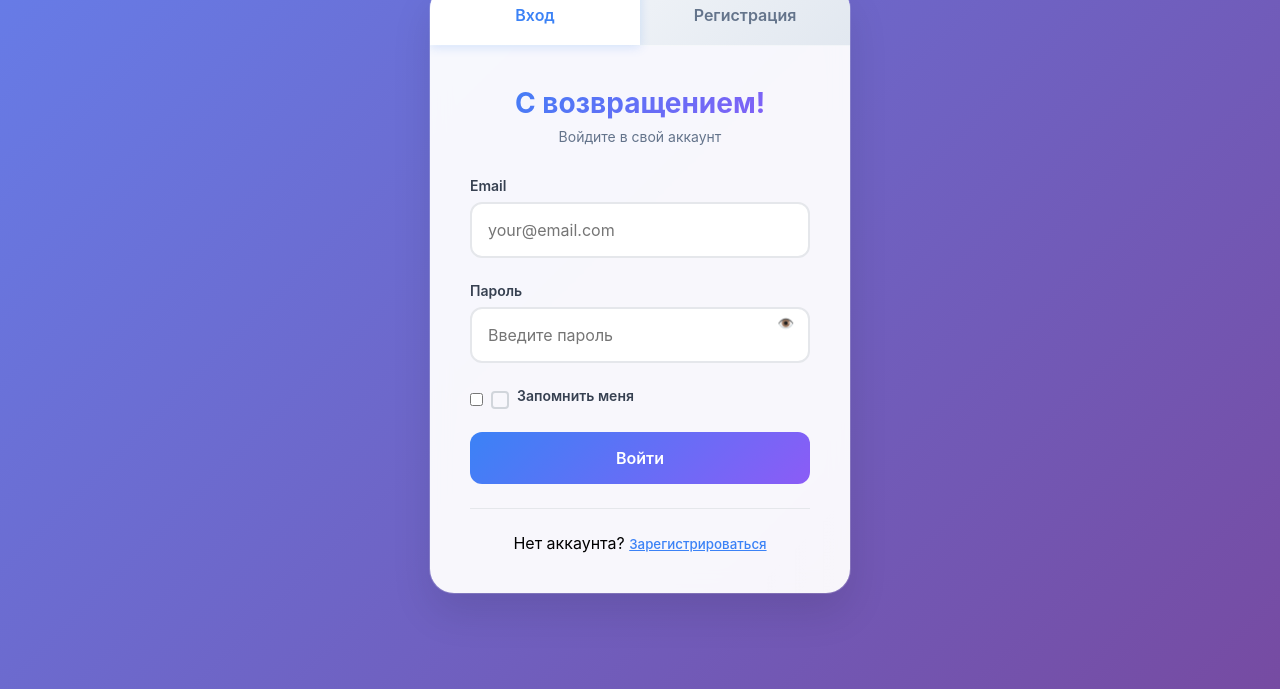
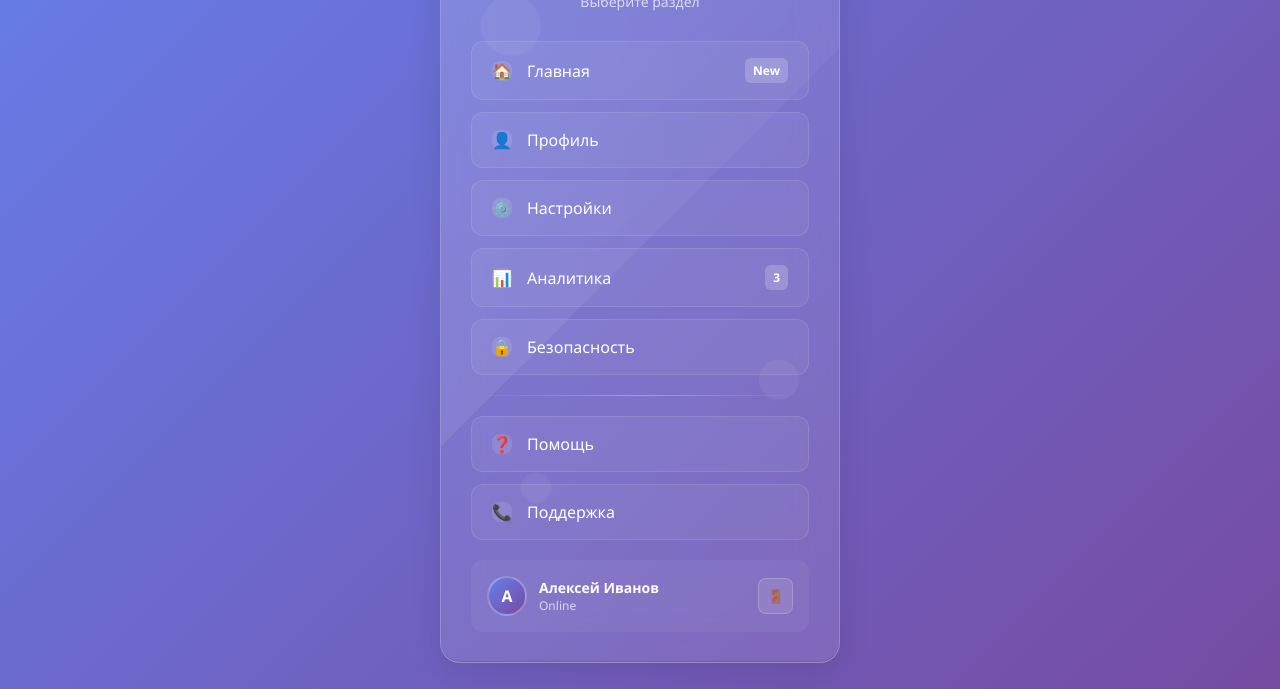
Before and after one commit to TwoAnimations/MainWebsite, a plain HTML site: page index.html in a window 1280 px wide. Shown: the part 111-800 px from the top of the page. Drawn offline with Linux system fonts and the light colour scheme.

Commit message:
Update index.html

```diff
--- a/index.html
+++ b/index.html
@@ -3,14 +3,13 @@
 <head>
     <meta charset="UTF-8">
     <meta name="viewport" content="width=device-width, initial-scale=1.0">
-    <title>Мой уникальный дизайн</title>
+    <title>Меню - Жидкое стекло</title>
     <style>
-        /* === ОСНОВНЫЕ СТИЛИ === */
         * {
             margin: 0;
             padding: 0;
             box-sizing: border-box;
-            font-family: 'Inter', 'Segoe UI', sans-serif;
+            font-family: 'Segoe UI', system-ui, sans-serif;
         }
 
         body {
@@ -22,105 +21,241 @@
             padding: 20px;
         }
 
-        /* === КОНТЕЙНЕР ФОРМЫ === */
-        .form-wrapper {
-            background: rgba(255, 255, 255, 0.95);
-            backdrop-filter: blur(10px);
-            border-radius: 24px;
+        /* Контейнер меню в стиле жидкого стекла */
+        .glass-menu {
+            background: rgba(255, 255, 255, 0.1);
+            backdrop-filter: blur(20px);
+            -webkit-backdrop-filter: blur(20px);
+            border-radius: 20px;
+            border: 1px solid rgba(255, 255, 255, 0.2);
             box-shadow:
-                0 20px 40px rgba(0, 0, 0, 0.1),
-                0 0 0 1px rgba(255, 255, 255, 0.2);
+                0 8px 32px rgba(0, 0, 0, 0.1),
+                inset 0 1px 0 rgba(255, 255, 255, 0.2),
+                inset 0 -1px 0 rgba(0, 0, 0, 0.1);
+            padding: 30px;
             width: 100%;
-            max-width: 420px;
+            max-width: 400px;
+            position: relative;
             overflow: hidden;
-            position: relative;
         }
 
-        /* Декоративные элементы */
-        .form-wrapper::before {
+        /* Эффект жидких волн */
+        .glass-menu::before {
             content: '';
             position: absolute;
             top: -50%;
             left: -50%;
             width: 200%;
             height: 200%;
-            background: linear-gradient(45deg, transparent, rgba(255,255,255,0.1), transparent);
+            background: linear-gradient(
+                45deg,
+                transparent,
+                rgba(255, 255, 255, 0.1),
+                rgba(255, 255, 255, 0.05),
+                transparent
+            );
             transform: rotate(45deg);
-            animation: shine 3s infinite;
+            animation: liquidFlow 6s ease-in-out infinite;
+            z-index: 0;
         }
 
-        @keyframes shine {
-            0% { transform: rotate(45deg) translateX(-100%); }
-            100% { transform: rotate(45deg) translateX(100%); }
+        @keyframes liquidFlow {
+            0%, 100% {
+                transform: rotate(45deg) translateX(-100%);
+            }
+            50% {
+                transform: rotate(45deg) translateX(100%);
+            }
         }
 
-        /* === ПЕРЕКЛЮЧАТЕЛЬ ВКЛАДОК === */
-        .tab-switcher {
-            display: flex;
-            background: linear-gradient(135deg, #f8fafc, #e2e8f0);
-            border-bottom: 1px solid rgba(255, 255, 255, 0.5);
+        /* Заголовок меню */
+        .menu-header {
+            text-align: center;
+            margin-bottom: 30px;
             position: relative;
             z-index: 1;
         }
 
-        .tab-toggle {
-            display: none;
+        .menu-title {
+            font-size: 28px;
+            font-weight: 700;
+            background: linear-gradient(135deg, #fff, #e2e8f0);
+            -webkit-background-clip: text;
+            -webkit-text-fill-color: transparent;
+            background-clip: text;
+            margin-bottom: 8px;
         }
 
-        .tab-label {
-            flex: 1;
-            padding: 20px;
-            text-align: center;
-            cursor: pointer;
-            font-weight: 600;
-            color: #64748b;
-            transition: all 0.4s cubic-bezier(0.4, 0, 0.2, 1);
+        .menu-subtitle {
+            color: rgba(255, 255, 255, 0.7);
+            font-size: 14px;
+            font-weight: 400;
+        }
+
+        /* Навигационное меню */
+        .nav-menu {
+            display: flex;
+            flex-direction: column;
+            gap: 12px;
+            position: relative;
+            z-index: 1;
+        }
+
+        /* Пункты меню */
+        .menu-item {
+            display: flex;
+            align-items: center;
+            gap: 15px;
+            padding: 16px 20px;
+            background: rgba(255, 255, 255, 0.05);
+            border: 1px solid rgba(255, 255, 255, 0.1);
+            border-radius: 12px;
+            color: white;
+            text-decoration: none;
+            transition: all 0.3s ease;
             position: relative;
             overflow: hidden;
         }
 
-        .tab-label::before {
+        .menu-item::before {
             content: '';
             position: absolute;
             top: 0;
             left: -100%;
             width: 100%;
             height: 100%;
-            background: linear-gradient(90deg, transparent, rgba(59, 130, 246, 0.1), transparent);
-            transition: left 0.5s;
+            background: linear-gradient(
+                90deg,
+                transparent,
+                rgba(255, 255, 255, 0.1),
+                transparent
+            );
+            transition: left 0.5s ease;
         }
 
-        .tab-label:hover::before {
+        .menu-item:hover::before {
             left: 100%;
         }
 
-        .tab-label:hover {
-            background: rgba(255, 255, 255, 0.5);
-            color: #334155;
-            transform: translateY(-1px);
+        .menu-item:hover {
+            background: rgba(255, 255, 255, 0.1);
+            border-color: rgba(255, 255, 255, 0.3);
+            transform: translateY(-2px);
+            box-shadow:
+                0 4px 15px rgba(0, 0, 0, 0.2),
+                inset 0 1px 0 rgba(255, 255, 255, 0.2);
         }
 
-        /* Активная вкладка */
-        #login-tab:checked ~ .tab-switcher .tab-label[for="login-tab"],
-        #register-tab:checked ~ .tab-switcher .tab-label[for="register-tab"] {
-            background: white;
-            color: #3b82f6;
-            box-shadow: 0 2px 10px rgba(59, 130, 246, 0.2);
+        /* Иконки меню */
+        .menu-icon {
+            width: 20px;
+            height: 20px;
+            display: flex;
+            align-items: center;
+            justify-content: center;
+            background: rgba(255, 255, 255, 0.1);
+            border-radius: 8px;
+            padding: 8px;
+            transition: all 0.3s ease;
         }
 
-        /* === ФОРМЫ === */
-        .form-container {
-            padding: 40px;
-            display: none;
-            animation: slideIn 0.5s ease-out;
+        .menu-item:hover .menu-icon {
+            background: rgba(255, 255, 255, 0.2);
+            transform: scale(1.1);
+        }
+
+        /* Текст пункта меню */
+        .menu-text {
+            flex: 1;
+            font-weight: 500;
+            font-size: 16px;
+        }
+
+        /* Индикатор активного пункта */
+        .menu-badge {
+            background: rgba(255, 255, 255, 0.2);
+            padding: 4px 8px;
+            border-radius: 6px;
+            font-size: 12px;
+            font-weight: 600;
+        }
+
+        /* Разделитель */
+        .menu-divider {
+            height: 1px;
+            background: linear-gradient(
+                90deg,
+                transparent,
+                rgba(255, 255, 255, 0.3),
+                transparent
+            );
+            margin: 20px 0;
             position: relative;
             z-index: 1;
         }
 
-        @keyframes slideIn {
+        /* Профиль пользователя */
+        .user-profile {
+            display: flex;
+            align-items: center;
+            gap: 12px;
+            padding: 16px;
+            background: rgba(255, 255, 255, 0.05);
+            border-radius: 12px;
+            margin-top: 20px;
+            position: relative;
+            z-index: 1;
+        }
+
+        .user-avatar {
+            width: 40px;
+            height: 40px;
+            border-radius: 50%;
+            background: linear-gradient(135deg, #667eea, #764ba2);
+            display: flex;
+            align-items: center;
+            justify-content: center;
+            color: white;
+            font-weight: 600;
+            border: 2px solid rgba(255, 255, 255, 0.3);
+        }
+
+        .user-info {
+            flex: 1;
+        }
+
+        .user-name {
+            color: white;
+            font-weight: 600;
+            font-size: 14px;
+        }
+
+        .user-status {
+            color: rgba(255, 255, 255, 0.7);
+            font-size: 12px;
+        }
+
+        /* Кнопка выхода */
+        .logout-btn {
+            background: rgba(255, 255, 255, 0.1);
+            border: 1px solid rgba(255, 255, 255, 0.2);
+            border-radius: 8px;
+            padding: 8px;
+            color: rgba(255, 255, 255, 0.8);
+            cursor: pointer;
+            transition: all 0.3s ease;
+        }
+
+        .logout-btn:hover {
+            background: rgba(255, 255, 255, 0.2);
+            color: white;
+        }
+
+        /* Анимация появления */
+        @keyframes slideInUp {
             from {
                 opacity: 0;
-                transform: translateY(20px);
+                transform: translateY(30px);
             }
             to {
                 opacity: 1;
@@ -128,302 +263,180 @@
             }
         }
 
-        #login-tab:checked ~ #login-form,
-        #register-tab:checked ~ #register-form {
-            display: block;
-        }
-
-        /* Заголовок формы */
-        .form-title {
-            font-size: 28px;
-            font-weight: 700;
-            text-align: center;
-            margin-bottom: 8px;
-            background: linear-gradient(135deg, #3b82f6, #8b5cf6);
-            -webkit-background-clip: text;
-            -webkit-text-fill-color: transparent;
-            background-clip: text;
-        }
-
-        .form-subtitle {
-            text-align: center;
-            color: #64748b;
-            margin-bottom: 32px;
-            font-size: 14px;
-        }
-
-        /* Группы полей ввода */
-        .input-group {
-            margin-bottom: 24px;
-            position: relative;
-        }
-
-        .input-label {
-            display: block;
-            margin-bottom: 8px;
-            font-weight: 600;
-            color: #374151;
-            font-size: 14px;
-        }
-
-        .form-input {
-            width: 100%;
-            padding: 16px;
-            border: 2px solid #e5e7eb;
-            border-radius: 12px;
-            font-size: 16px;
-            transition: all 0.3s ease;
-            background: white;
-            position: relative;
-            z-index: 1;
-        }
-
-        .form-input:focus {
-            outline: none;
-            border-color: #3b82f6;
-            box-shadow: 0 0 0 4px rgba(59, 130, 246, 0.1);
-            transform: translateY(-2px);
-        }
-
-        /* Иконки в полях ввода */
-        .input-icon {
-            position: absolute;
-            right: 16px;
-            top: 50%;
-            transform: translateY(-50%);
-            color: #9ca3af;
-            z-index: 2;
-        }
-
-        /* Кнопки */
-        .submit-btn {
-            width: 100%;
-            padding: 16px;
-            background: linear-gradient(135deg, #3b82f6, #8b5cf6);
-            color: white;
-            border: none;
-            border-radius: 12px;
-            font-size: 16px;
-            font-weight: 600;
-            cursor: pointer;
-            transition: all 0.3s ease;
-            position: relative;
-            overflow: hidden;
-        }
-
-        .submit-btn::before {
-            content: '';
-            position: absolute;
-            top: 0;
-            left: -100%;
-            width: 100%;
-            height: 100%;
-            background: linear-gradient(90deg, transparent, rgba(255,255,255,0.2), transparent);
-            transition: left 0.5s;
-        }
-
-        .submit-btn:hover::before {
-            left: 100%;
-        }
-
-        .submit-btn:hover {
-            transform: translateY(-2px);
-            box-shadow: 0 8px 20px rgba(59, 130, 246, 0.3);
-        }
-
-        .submit-btn:active {
-            transform: translateY(0);
-        }
-
-        /* Дополнительные ссылки */
-        .form-footer {
-            text-align: center;
-            margin-top: 24px;
-            padding-top: 24px;
-            border-top: 1px solid #e5e7eb;
-        }
-
-        .footer-link {
-            color: #3b82f6;
-            text-decoration: none;
-            font-weight: 500;
-            transition: color 0.3s ease;
-        }
-
-        .footer-link:hover {
-            color: #1d4ed8;
-            text-decoration: underline;
-        }
-
-        /* Переключатель форм */
-        .switch-form {
-            background: none;
-            border: none;
-            color: #3b82f6;
-            cursor: pointer;
-            font-weight: 500;
-            text-decoration: underline;
+        .glass-menu {
+            animation: slideInUp 0.6s ease-out;
         }
 
         /* Адаптивность */
         @media (max-width: 480px) {
-            .form-container {
-                padding: 30px 24px;
+            .glass-menu {
+                padding: 20px;
+                margin: 10px;
             }
 
-            .form-title {
+            .menu-title {
                 font-size: 24px;
             }
 
-            .tab-label {
-                padding: 16px;
-                font-size: 14px;
+            .menu-item {
+                padding: 14px 16px;
             }
         }
 
-        /* Дополнительные стили для улучшения UX */
-        .password-toggle {
+        /* Дополнительные эффекты */
+        .floating-elements {
             position: absolute;
-            right: 16px;
-            top: 50%;
-            transform: translateY(-50%);
-            background: none;
-            border: none;
-            color: #64748b;
-            cursor: pointer;
-            z-index: 2;
+            top: 0;
+            left: 0;
+            width: 100%;
+            height: 100%;
+            pointer-events: none;
+            z-index: 0;
         }
 
-        .input-hint {
-            font-size: 12px;
-            color: #6b7280;
-            margin-top: 4px;
+        .floating-element {
+            position: absolute;
+            background: rgba(255, 255, 255, 0.05);
+            border-radius: 50%;
+            animation: float 6s ease-in-out infinite;
         }
 
-        /* Кастомный чекбокс */
-        .checkbox-group {
-            display: flex;
-            align-items: center;
-            gap: 8px;
-            margin-bottom: 20px;
+        .floating-element:nth-child(1) {
+            width: 60px;
+            height: 60px;
+            top: 10%;
+            left: 10%;
+            animation-delay: 0s;
         }
 
-        .custom-checkbox {
-            width: 18px;
-            height: 18px;
-            border: 2px solid #d1d5db;
-            border-radius: 4px;
-            position: relative;
-            cursor: pointer;
+        .floating-element:nth-child(2) {
+            width: 40px;
+            height: 40px;
+            top: 60%;
+            right: 10%;
+            animation-delay: 2s;
         }
 
-        .checkbox-input:checked + .custom-checkbox {
-            background: #3b82f6;
-            border-color: #3b82f6;
+        .floating-element:nth-child(3) {
+            width: 30px;
+            height: 30px;
+            bottom: 20%;
+            left: 20%;
+            animation-delay: 4s;
         }
 
-        .checkbox-input:checked + .custom-checkbox::after {
-            content: '✓';
-            position: absolute;
-            color: white;
-            font-size: 12px;
-            top: 50%;
-            left: 50%;
-            transform: translate(-50%, -50%);
+        @keyframes float {
+            0%, 100% {
+                transform: translateY(0) rotate(0deg);
+            }
+            33% {
+                transform: translateY(-20px) rotate(120deg);
+            }
+            66% {
+                transform: translateY(10px) rotate(240deg);
+            }
         }
     </style>
 </head>
 <body>
-    <div class="form-wrapper">
-        <!-- Скрытые переключатели -->
-        <input type="radio" name="form-tab" id="login-tab" class="tab-toggle" checked>
-        <input type="radio" name="form-tab" id="register-tab" class="tab-toggle">
-
-        <!-- Навигация -->
-        <div class="tab-switcher">
-            <label for="login-tab" class="tab-label">Вход</label>
-            <label for="register-tab" class="tab-label">Регистрация</label>
+    <div class="glass-menu">
+        <!-- Плавающие элементы для эффекта глубины -->
+        <div class="floating-elements">
+            <div class="floating-element"></div>
+            <div class="floating-element"></div>
+            <div class="floating-element"></div>
         </div>
 
-        <!-- Форма входа -->
-        <form class="form-container" id="login-form">
-            <h2 class="form-title">С возвращением!</h2>
-            <p class="form-subtitle">Войдите в свой аккаунт</p>
+        <!-- Заголовок меню -->
+        <div class="menu-header">
+            <h1 class="menu-title">Навигация</h1>
+            <p class="menu-subtitle">Выберите раздел</p>
+        </div>
 
-            <div class="input-group">
-                <label class="input-label">Email</label>
-                <input type="email" class="form-input" placeholder="your@email.com" required>
+        <!-- Основное меню -->
+        <nav class="nav-menu">
+            <a href="#" class="menu-item">
+                <div class="menu-icon">🏠</div>
+                <span class="menu-text">Главная</span>
+                <div class="menu-badge">New</div>
+            </a>
+
+            <a href="#" class="menu-item">
+                <div class="menu-icon">👤</div>
+                <span class="menu-text">Профиль</span>
+            </a>
+
+            <a href="#" class="menu-item">
+                <div class="menu-icon">⚙️</div>
+                <span class="menu-text">Настройки</span>
+            </a>
+
+            <a href="#" class="menu-item">
+                <div class="menu-icon">📊</div>
+                <span class="menu-text">Аналитика</span>
+                <div class="menu-badge">3</div>
+            </a>
+
+            <a href="#" class="menu-item">
+                <div class="menu-icon">🔒</div>
+                <span class="menu-text">Безопасность</span>
+            </a>
+        </nav>
+
+        <!-- Разделитель -->
+        <div class="menu-divider"></div>
+
+        <!-- Дополнительные пункты -->
+        <nav class="nav-menu">
+            <a href="#" class="menu-item">
+                <div class="menu-icon">❓</div>
+                <span class="menu-text">Помощь</span>
+            </a>
+
+            <a href="#" class="menu-item">
+                <div class="menu-icon">📞</div>
+                <span class="menu-text">Поддержка</span>
+            </a>
+        </nav>
+
+        <!-- Профиль пользователя -->
+        <div class="user-profile">
+            <div class="user-avatar">A</div>
+            <div class="user-info">
+                <div class="user-name">Алексей Иванов</div>
+                <div class="user-status">Online</div>
             </div>
-
-            <div class="input-group">
-                <label class="input-label">Пароль</label>
-                <input type="password" class="form-input" placeholder="Введите пароль" required>
-                <button type="button" class="password-toggle">👁️</button>
-            </div>
-
-            <div class="checkbox-group">
-                <input type="checkbox" id="remember" class="checkbox-input">
-                <label for="remember" class="custom-checkbox"></label>
-                <label for="remember" class="input-label">Запомнить меня</label>
-            </div>
-
-            <button type="submit" class="submit-btn">Войти</button>
-
-            <div class="form-footer">
-                <p>Нет аккаунта? <button type="button" class="switch-form" onclick="document.getElementById('register-tab').click()">Зарегистрироваться</button></p>
-            </div>
-        </form>
-
-        <!-- Форма регистрации -->
-        <form class="form-container" id="register-form">
-            <h2 class="form-title">Создать аккаунт</h2>
-            <p class="form-subtitle">Присоединяйтесь к нам сегодня</p>
-
-            <div class="input-group">
-                <label class="input-label">Имя пользователя</label>
-                <input type="text" class="form-input" placeholder="Придумайте логин" required>
-            </div>
-
-            <div class="input-group">
-                <label class="input-label">Email</label>
-                <input type="email" class="form-input" placeholder="your@email.com" required>
-            </div>
-
-            <div class="input-group">
-                <label class="input-label">Пароль</label>
-                <input type="password" class="form-input" placeholder="Не менее 8 символов" required>
-                <div class="input-hint">Пароль должен содержать не менее 8 символов</div>
-            </div>
-
-            <div class="input-group">
-                <label class="input-label">Подтвердите пароль</label>
-                <input type="password" class="form-input" placeholder="Повторите пароль" required>
-            </div>
-
-            <button type="submit" class="submit-btn">Создать аккаунт</button>
-
-            <div class="form-footer">
-                <p>Уже есть аккаунт? <button type="button" class="switch-form" onclick="document.getElementById('login-tab').click()">Войти</button></p>
-            </div>
-        </form>
+            <button class="logout-btn" title="Выйти">🚪</button>
+        </div>
     </div>
 
     <script>
-        // Простой скрипт для переключения видимости пароля
-        document.querySelectorAll('.password-toggle').forEach(button => {
-            button.addEventListener('click', function() {
-                const input = this.previousElementSibling;
-                const type = input.type === 'password' ? 'text' : 'password';
-                input.type = type;
-                this.textContent = type === 'password' ? '👁️' : '👁️‍🗨️';
+        // Добавляем интерактивность
+        document.querySelectorAll('.menu-item').forEach(item => {
+            item.addEventListener('click', function(e) {
+                e.preventDefault();
+
+                // Удаляем активный класс у всех пунктов
+                document.querySelectorAll('.menu-item').forEach(i => {
+                    i.style.background = 'rgba(255, 255, 255, 0.05)';
+                });
+
+                // Добавляем активный класс к текущему пункту
+                this.style.background = 'rgba(255, 255, 255, 0.15)';
+
+                // Анимация клика
+                this.style.transform = 'scale(0.98)';
+                setTimeout(() => {
+                    this.style.transform = '';
+                }, 150);
             });
         });
 
-        // Переключение между формами
-        document.querySelectorAll('.switch-form').forEach(button => {
-            button.addEventListener('click', function() {
-                const targetTab = this.textContent.includes('Зарегистрироваться') ? 'register-tab' : 'login-tab';
-                document.getElementById(targetTab).click();
+        // Анимация появления элементов
+        document.addEventListener('DOMContentLoaded', function() {
+            const items = document.querySelectorAll('.menu-item');
+            items.forEach((item, index) => {
+                item.style.animation = `slideInUp 0.6s ease-out ${index * 0.1}s both`;
             });
         });
     </script>
```
